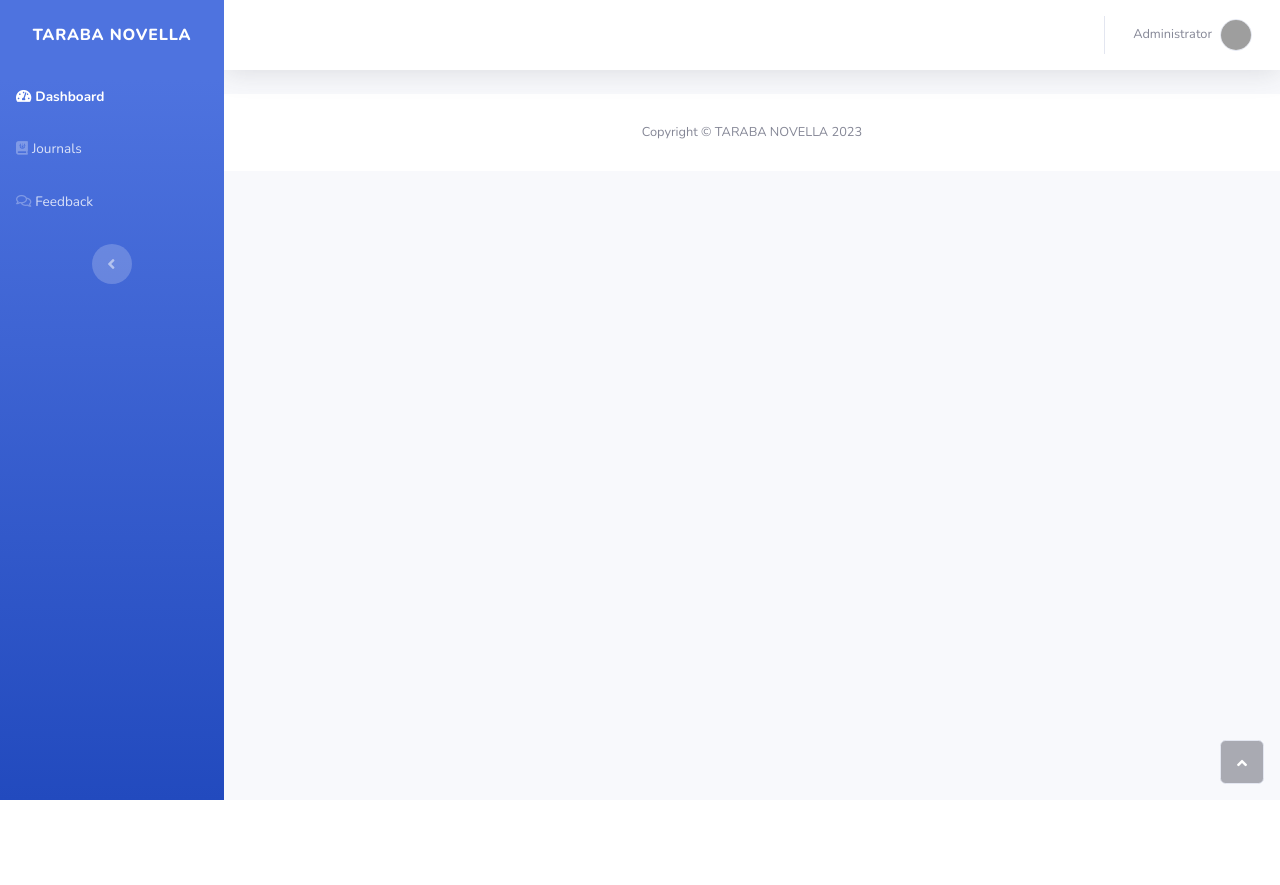
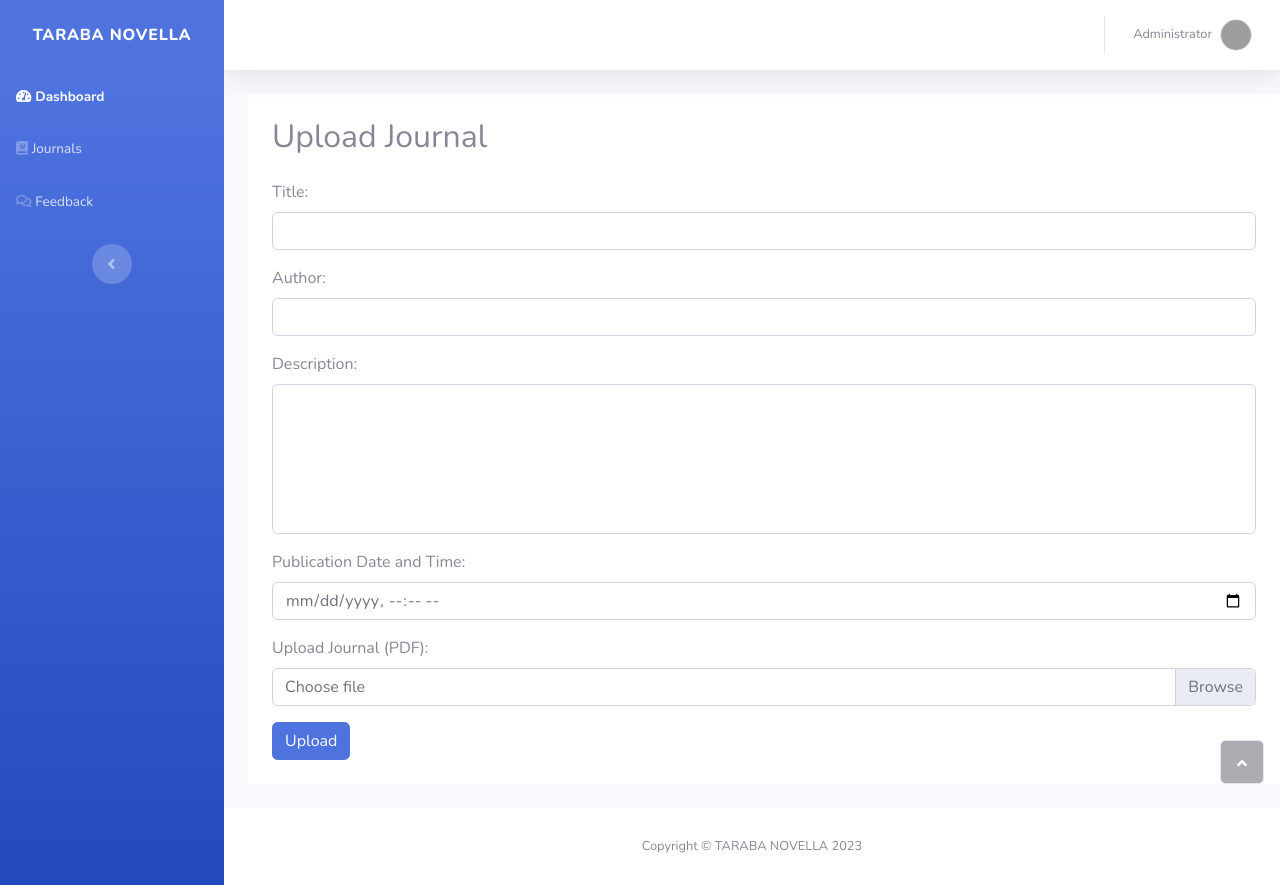
Before and after one commit to ShuaibuPassionateProgrammer/tarabanovella, a PHP site: page /tarabanovella/admin/add_journals.php in a window 1280 px wide. Before the commit the page ends 800 px from the top, so only its background shows below. Run offline with PHP 8.4, Linux system fonts and the light colour scheme; the visitor is signed in with stand-in values (Sample User, id 1); some libraries are stand-ins or nearby versions; grey boxes are pictures that could not be loaded.

Commit message:
Done with the structure to add the journal

```diff
--- a/admin/add_journals.php
+++ b/admin/add_journals.php
@@ -3,6 +3,44 @@
 <?php require('includes/sidebar.php'); ?>
 <?php require('includes/topbar.php'); ?>
 
+<div class="container m-4 p-4 pr-5" style="background-color: #fff;">
+    <h2 class="mb-4">Upload Journal</h2>
 
+    <form action="process.php" method="post" enctype="multipart/form-data">
+        <div class="form-group">
+            <label for="title">Title:</label>
+            <input type="text" class="form-control" name="title" required>
+        </div>
+
+        <div class="form-group">
+            <label for="author">Author:</label>
+            <input type="text" class="form-control" name="author" required>
+        </div>
+
+        <div class="form-group">
+            <label for="description">Description:</label>
+            <textarea class="form-control" name="description" style="height: 150px; resize: none;" required></textarea>
+        </div>
+
+        <div class="form-group">
+            <label for="publication_date">Publication Date and Time:</label>
+            <input type="datetime-local" class="form-control" name="publication_date" required>
+        </div>
+
+        <div class="form-group">
+            <label for="file">Upload Journal (PDF):</label>
+            <div class="input-group">
+                <div class="custom-file">
+                    <input type="file" class="custom-file-input border" id="customFile" name="file" accept=".pdf" required onchange="previewFile()">
+                    <label class="custom-file-label" for="customFile">Choose file</label>
+                </div>
+            </div>
+        </div>
+
+        <div id="preview"></div>
+
+        <button type="submit" class="btn btn-primary" name="upload_journals">Upload</button>
+    </form>
+</div>
 
 <?php require('includes/footer.php'); ?>
```
